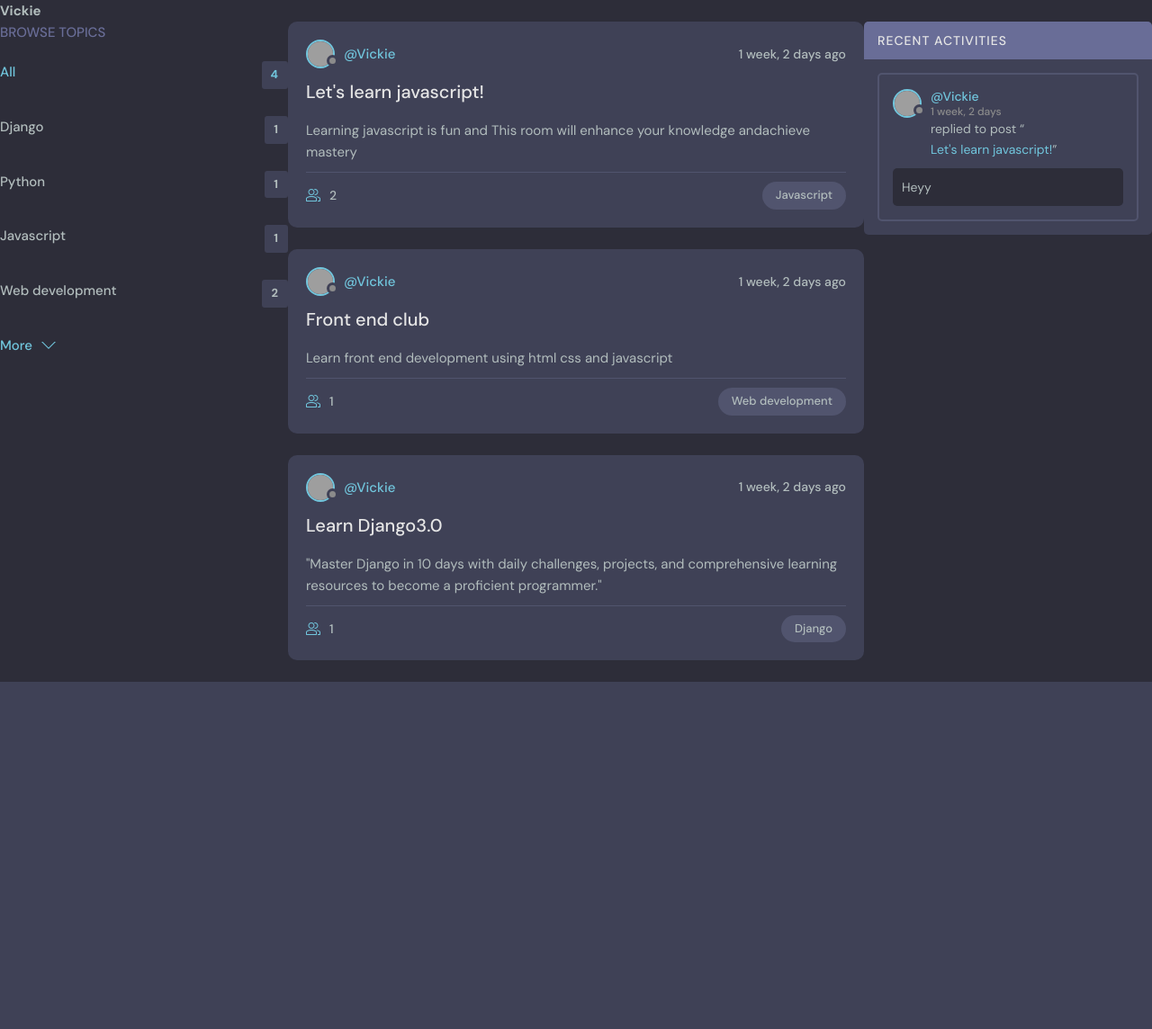
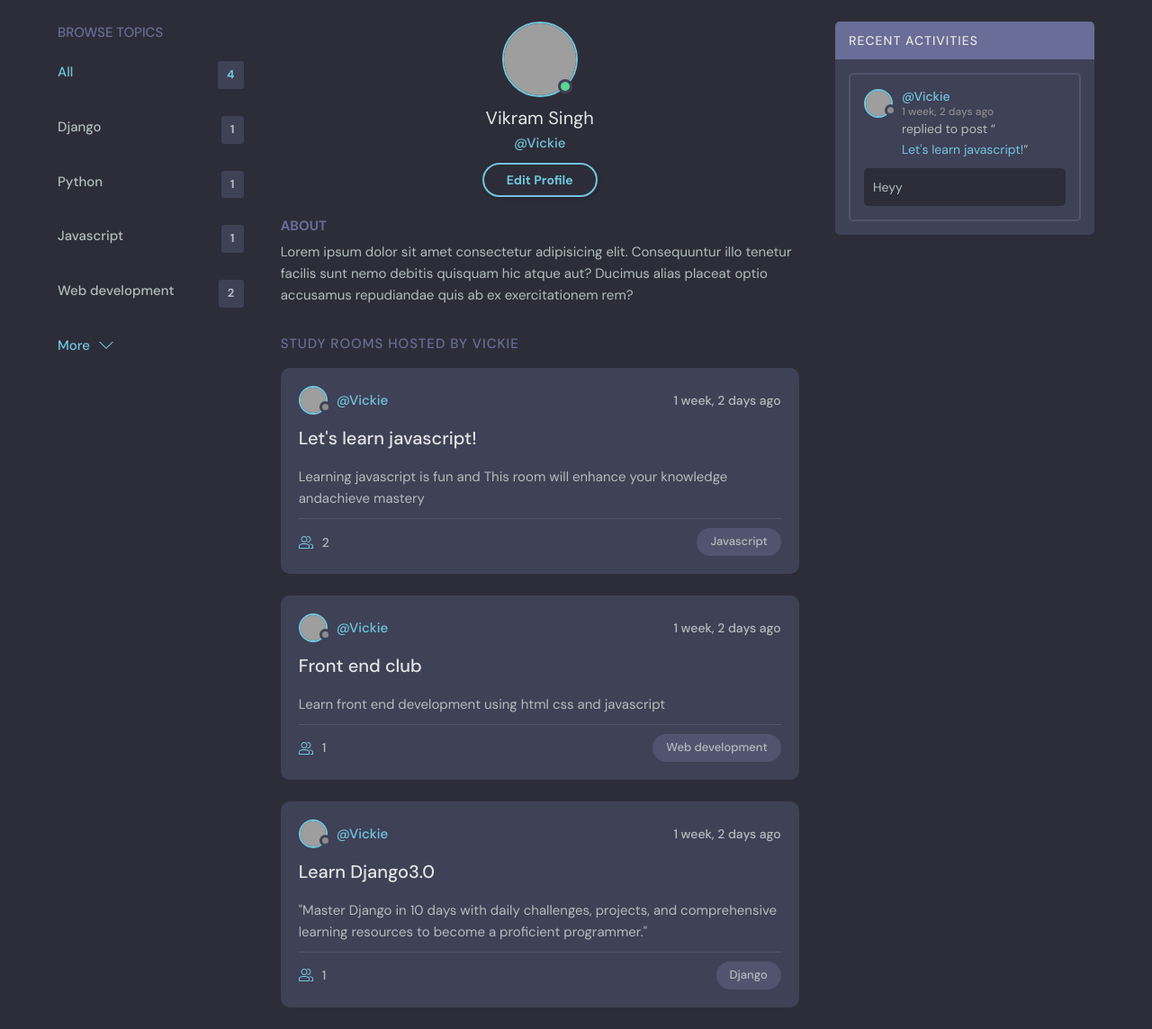
Before and after one commit to charankulal/Learning-Management-System, a Django app: page /profile/3/ in a window 1280 px wide. Shown: the part 76-1220 px from the top of the page at 90% size. Before the commit the page ends 834 px from the top, so only its background shows below. Run offline with Django 4.2, Linux system fonts and the light colour scheme; data comes from the database, SQL or seed files in the repository; both versions use the stored data as it was after the commit; grey boxes are pictures that could not be loaded.

Commit message:
Completed profile page design and functionality.

```diff
--- a/studentsync/base/templates/base/activity_component.html
+++ b/studentsync/base/templates/base/activity_component.html
@@ -11,7 +11,7 @@
         </div>
         <p>
           @{{message.user}}
-          <span> {{message.created|timesince}}</span>
+          <span> {{message.created|timesince}} ago</span>
         </p>
       </a>
       {% if request.user == message.user %}
--- a/studentsync/base/templates/base/profile.html
+++ b/studentsync/base/templates/base/profile.html
@@ -1,26 +1,48 @@
 {% extends 'main.html' %} {% block content %}
-<style>
-    .profile-container{
-        display: grid;
-        grid-template-columns: 1fr 2fr 1fr;
-    }
-</style>
 
-<h1>{{user.username}}</h1>
+  <main class="profile-page layout layout--3">
+    <div class="container">
+      <!-- Topics Start -->
+      <div>{% include 'base/topics_component.html' %}</div>
+      <!-- Topics End -->
 
-<div class="profile-container">
-    <div>
-        {% include 'base/topics_component.html' %}
+      <!-- Room List Start -->
+      <div class="roomList">
+        <div class="profile">
+          <div class="profile__avatar">
+            <div class="avatar avatar--large active">
+              <img src="https://randomuser.me/api/portraits/men/11.jpg" />
+            </div>
+          </div>
+          <div class="profile__info">
+            <h3>{{user.first_name}} {{user.last_name}}</h3>
+            <p>@{{user.username}}</p>
+            <a href="edit-user.html" class="btn btn--main btn--pill">Edit Profile</a>
+          </div>
+          <div class="profile__about">
+            <h3>About</h3>
+            <p>
+              Lorem ipsum dolor sit amet consectetur adipisicing elit. Consequuntur illo tenetur
+              facilis sunt nemo debitis quisquam hic atque aut? Ducimus alias placeat optio
+              accusamus repudiandae quis ab ex exercitationem rem?
+            </p>
+          </div>
+        </div>
 
+        <div class="roomList__header">
+          <div>
+            <h2>Study Rooms Hosted by {{user.username}}</a>
+            </h2>
+          </div>
+        </div>
+
+        {% include 'base/feed_component.html' %}
+      </div>
+      <!-- Room List End -->
+
+      <!-- Activities Start -->
+      {% include 'base/activity_component.html' %}
+      <!-- Activities End -->
     </div>
-    <div>
-        {% include 'base/feed_component.html' %}
-
-    </div>
-    <div>
-        {% include 'base/activity_component.html' %}
-
-    </div>
-</div>
-
-{% endblock content %}
+  </main>
+  {% endblock content %}
```
Also changed, not shown: studentsync/base/templates/base/profile_old.html (added, +26 -0 lines), studentsync/db.sqlite3.
